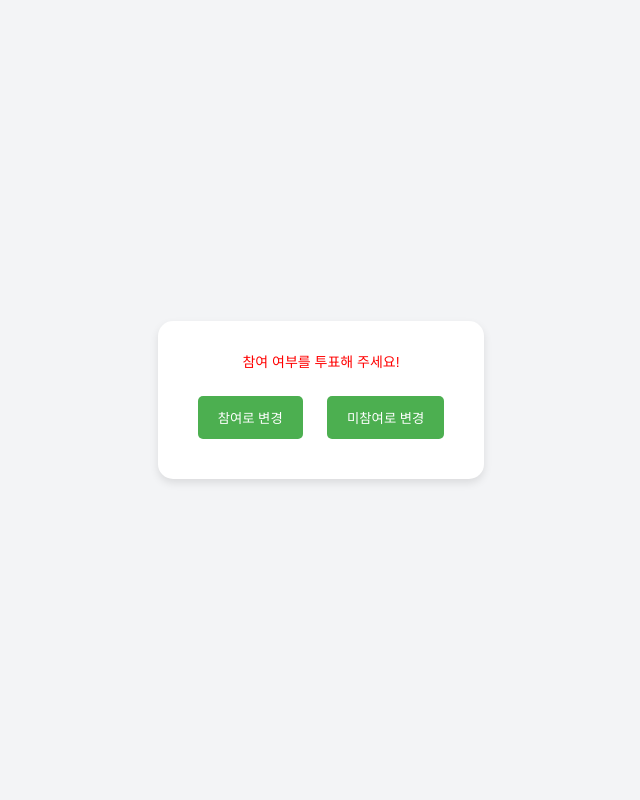
After one commit to gwon7210/sawonGroup, a Flask app: template templates/non_participation.html in a window 1280 px wide. The commit adds this page. Shown: the whole page, without its empty margins (319-959 px from the left). Run offline with Flask 3, Linux system fonts and the light colour scheme; the template is opened without the code that fills it, so the values that code supplies are empty.

Commit message:
데이터베이스 영속화, flask login 사용하여 세션 유지

```diff
--- a/app.py
+++ b/app.py
@@ -1,35 +1,27 @@
 from flask import Flask, render_template, request, redirect, url_for, flash
 from flask_sqlalchemy import SQLAlchemy
-from flask.json import jsonify  # flask.json에서 명시적으로 가져옴
+from flask_login import LoginManager, UserMixin, login_user, logout_user, login_required, current_user
 
 app = Flask(__name__)
 app.secret_key = "your_secret_key"
 
-# 허용된 이름 리스트
-valid_names = ["김상은", "김서정", "이찬", "황유림", "이현아", "유정화", "박종현", "김지수", "박지원", "임하경" ]
-# 각 날짜별 투표 내역
-votes = {}
-
-# 각 날짜별 가능한 사람 수
-availability = {f"2024-12-{day:02d}": 0 for day in range(17, 32)}
-
-# 식당 추천 및 투표
-restaurants = []  # [{"link": "http://example.com", "type": "중식당", "votes": 0, "voters": []}]
-restaurant_votes = {}
-
-#DB
 # 데이터베이스 설정
 app.config['SQLALCHEMY_DATABASE_URI'] = 'sqlite:///user_status.db'
 app.config['SQLALCHEMY_TRACK_MODIFICATIONS'] = False
 
 db = SQLAlchemy(app)
+login_manager = LoginManager(app)
+login_manager.login_view = "name_entry"  # 로그인되지 않은 사용자가 접근 시 리디렉션할 뷰
 
-# 데이터베이스 모델 정의
-class User(db.Model):
+# Flask-Login 사용자 모델 정의
+class User(UserMixin, db.Model):  # UserMixin 추가
     id = db.Column(db.Integer, primary_key=True)
     name = db.Column(db.String(80), unique=True, nullable=False)
-    status = db.Column(db.String(20), nullable=True)  # 상태값: "participate", "not_participate", 또는 None
-    employee_number = db.Column(db.String(20), nullable=True)  # 사내번호
+    status = db.Column(db.String(20), nullable=True)
+    employee_number = db.Column(db.String(20), nullable=True)
+
+    def get_id(self):
+        return str(self.id)  # 사용자 고유 ID 반환
 
 # 데이터베이스 초기화
 with app.app_context():
@@ -54,7 +46,20 @@ with app.app_context():
             db.session.add(user)
     db.session.commit()
 
-user_status = {}
+
+# 로그인 관리자 콜백
+@login_manager.user_loader
+def load_user(user_id):
+    return User.query.get(int(user_id))
+
+
+@app.route("/logout")
+@login_required
+def logout():
+    logout_user()  # 사용자 로그아웃
+    flash("로그아웃되었습니다.")
+    return redirect(url_for("name_entry"))
+
 
 @app.route("/", methods=["GET", "POST"])
 def name_entry():
@@ -66,12 +71,7 @@ def name_entry():
         user = User.query.filter_by(name=name, employee_number=employee_number).first()
 
         if user:
-            if user.status == "not_participate":
-                flash("현재 '미참여' 상태입니다. 변경하시겠습니까?")
-            elif user.status == "participate":
-                flash("현재 '참여' 상태입니다. 변경하시겠습니까?")
-            elif user.status is None:
-                flash("참석 여부를 말해주세요")
+            login_user(user)  # 사용자 로그인
             return redirect(url_for("participation_choice"))
         else:
             flash("사용자 정보를 찾을 수 없습니다.")
@@ -81,35 +81,23 @@ def name_entry():
 
 
 @app.route("/participation_choice", methods=["GET", "POST"])
+@login_required  # 로그인된 사용자만 접근 가능
 def participation_choice():
     if request.method == "POST":
-        # POST 요청에 대한 처리 (예: 상태 변경)
         choice = request.form.get("choice")
-
-        # 완료 후 다시 선택 페이지로 리디렉션
+        current_user.status = choice  # 현재 사용자 상태 업데이트
+        db.session.commit()  # 데이터베이스에 변경사항 저장
         return redirect(url_for("participation_choice"))
 
-    return render_template("participation_choice.html")
+    # 케이스별 참여 여부 선택 페이지 분기
+    if current_user.status is None:
+        return render_template("non_participation.html")
 
+    elif current_user.status == "not_participate":
+        return render_template("not_participation.html")
 
-
-# @app.route("/participation_choice/<name>", methods=["GET", "POST"])
-# def participation_choice(name):
-#     if request.method == "POST":
-#         choice = request.form.get("choice")
-#         if choice == "participate":
-#             user_status[name] = "participate"
-#             flash("참여 상태로 변경되었습니다.")
-#             return redirect(url_for("select_date", name=name))
-#         elif choice == "not_participate":
-#             user_status[name] = "not_participate"
-#             flash("미참여 상태로 변경되었습니다.")
-#             return redirect(url_for("name_entry"))
-#     current_status = user_status.get(name, "none")  # 현재 상태 가져오기
-#     return render_template("participation_choice.html", name=name, current_status=current_status)
-
-
-
+    elif current_user.status == "participate":
+        return render_template("participation.html")
 
 @app.route("/select_date/<name>", methods=["GET", "POST"])
 def select_date(name):
--- /dev/null
+++ b/templates/non_participation.html
@@ -0,0 +1,60 @@
+<!DOCTYPE html>
+<html lang="ko">
+<head>
+    <meta charset="UTF-8">
+    <title>참여 여부 선택</title>
+    <style>
+        body {
+            font-family: 'Arial', sans-serif;
+            background-color: #f3f4f6;
+            display: flex;
+            justify-content: center;
+            align-items: center;
+            height: 100vh;
+            margin: 0;
+        }
+        .container {
+            background: #ffffff;
+            border-radius: 15px;
+            padding: 30px;
+            box-shadow: 0 4px 8px rgba(0, 0, 0, 0.1);
+            max-width: 400px;
+            text-align: center;
+        }
+        h1 {
+            color: #333;
+            margin-bottom: 20px;
+        }
+        button {
+            background: #4CAF50;
+            color: white;
+            padding: 12px 20px;
+            margin: 10px;
+            border: none;
+            border-radius: 5px;
+            cursor: pointer;
+            transition: background 0.3s;
+        }
+        button:hover {
+            background: #45a049;
+        }
+        .flash-messages {
+            margin-bottom: 15px;
+            color: red;
+            font-size: 14px;
+            text-align: center;
+        }
+    </style>
+</head>
+<body>
+    <div class="container">
+        <div class="flash-messages">
+            참여 여부를 투표해 주세요!
+        </div>
+        <form method="POST">
+            <button type="submit" name="choice" value="participate">참여로 변경</button>
+            <button type="submit" name="choice" value="not_participate">미참여로 변경</button>
+        </form>
+    </div>
+</body>
+</html>
```
Also changed, not shown: templates/not_participation.html (added, +56 -0 lines), templates/participation.html (renamed from templates/participation_choice.html, +0 -10 lines).
